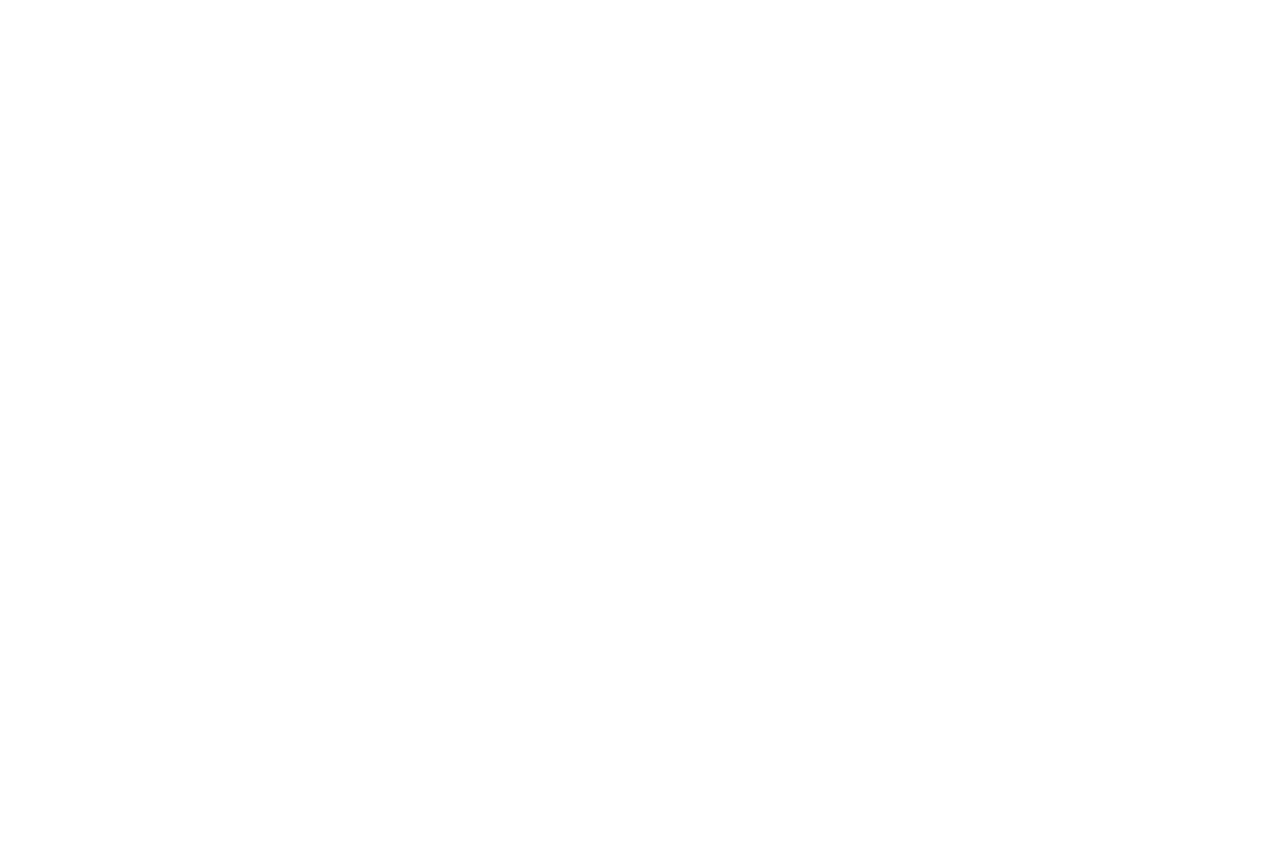
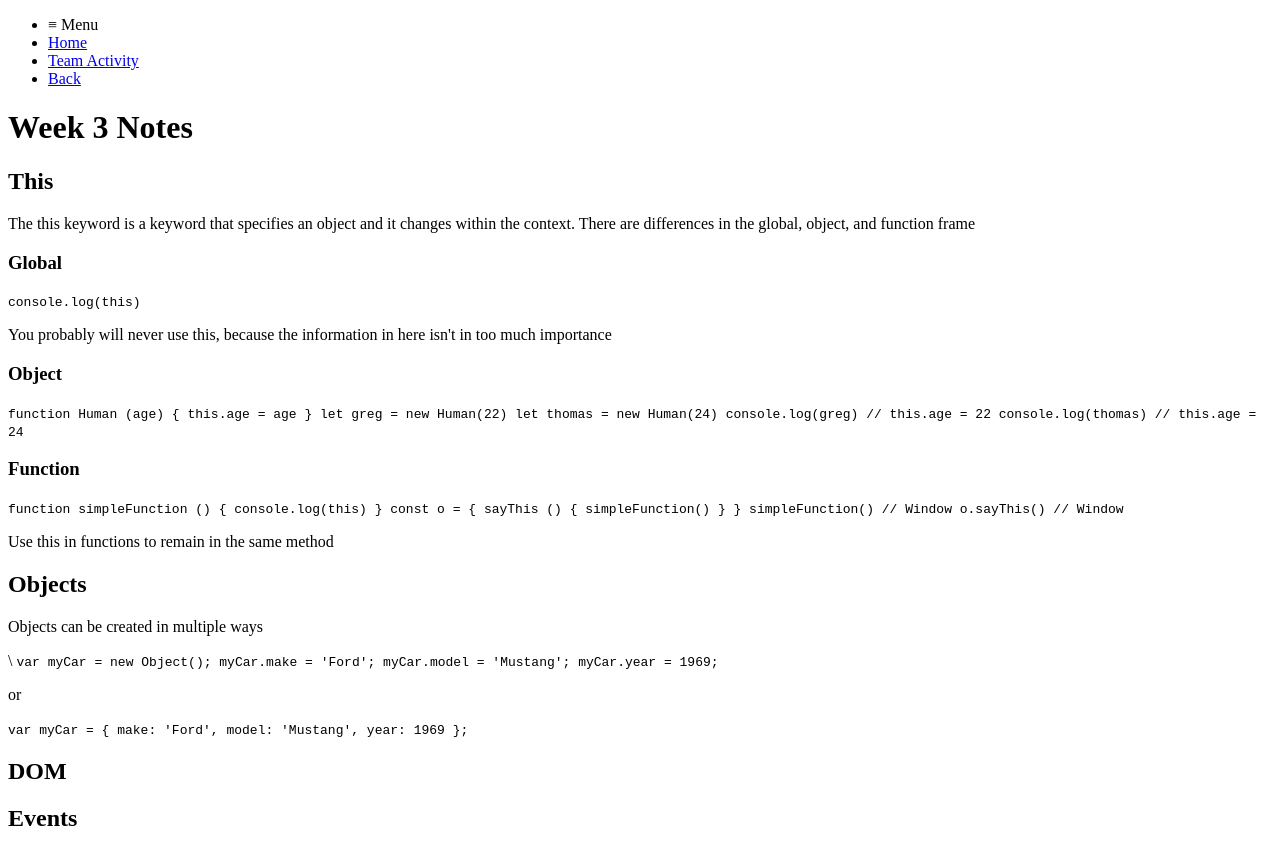
Before and after one commit to pablo014/WD330, a plain HTML site: page week3/week3Notes.html in a window 1280 px wide. Before the commit the page ends 800 px from the top, so only its background shows below. Drawn offline with Linux system fonts and the light colour scheme.

Commit message:
Created Week 3 notes

```diff
--- a/week3/week3Notes.html
+++ b/week3/week3Notes.html
@@ -7,6 +7,66 @@
     <title>Document</title>
 </head>
 <body>
+    <header>
+        <nav>
+            <ul id="navigation">
+                <li id="menu">&equiv; Menu</li>
+                <li><a href="../index.html">Home</a></li>
+                <li><a href="/week3/TeamActivity.html">Team Activity</a></li>
+                <li><a href="index.html">Back</a></li>
+            </ul>
+        </nav>
+    </header>
+    <main>
+        <h1>Week 3 Notes</h1>
+        <h2>This</h2>
+        <p>The this keyword is a keyword that specifies an object and it changes within the context. There are differences in the global, object, and function frame</p>
+        <h3>Global</h3>
+        <code>console.log(this)</code>
+        <p>You probably will never use this, because the information in here isn't in too much importance</p>
+        <h3>Object</h3>
+        <code>
+            function Human (age) {
+            this.age = age
+          }
 
+          let greg = new Human(22)
+          let thomas = new Human(24)
+
+          console.log(greg) // this.age = 22
+          console.log(thomas) // this.age = 24</code>
+        <h3>Function</h3>
+        <code>function simpleFunction () {
+            console.log(this)
+          }
+
+          const o = {
+            sayThis () {
+              simpleFunction()
+            }
+          }
+
+          simpleFunction() // Window
+          o.sayThis() // Window</code>
+          <p>Use this in functions to remain in the same method</p>
+        <h2>Objects</h2>
+        <p>Objects can be created in multiple ways</p>\
+        <code>
+            var myCar = new Object();
+myCar.make = 'Ford';
+myCar.model = 'Mustang';
+myCar.year = 1969;
+        </code>
+        <p>or</p>
+        <code>var myCar = {
+            make: 'Ford',
+            model: 'Mustang',
+            year: 1969
+        };</code>
+        <h2>DOM</h2>
+        <h2>Events</h2>
+
+    </main>
+    <footer></footer>
 </body>
 </html>
```
